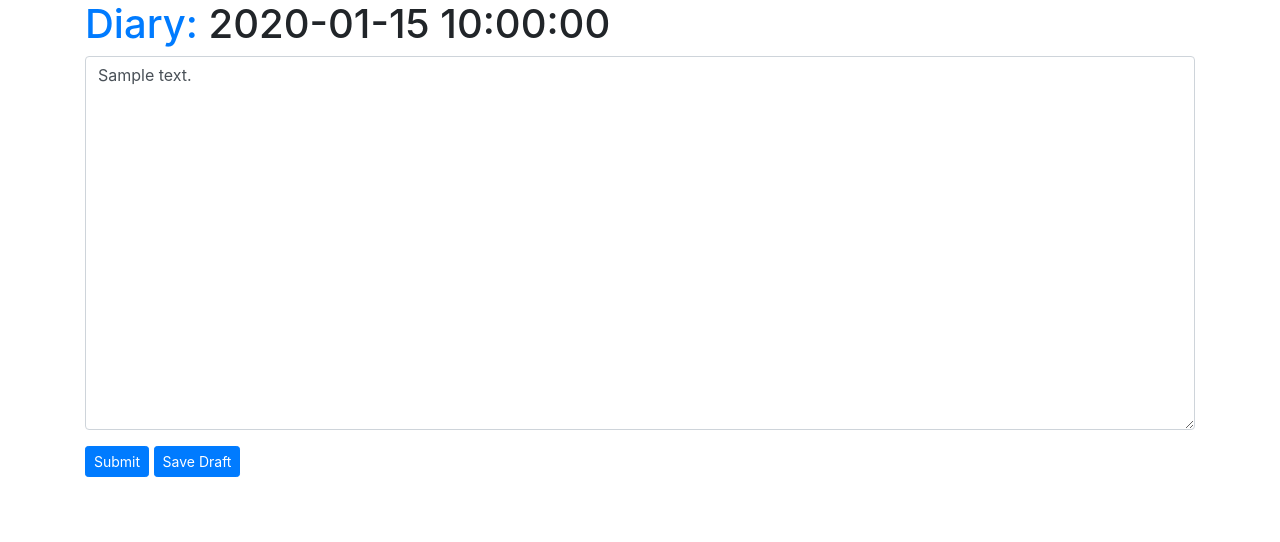
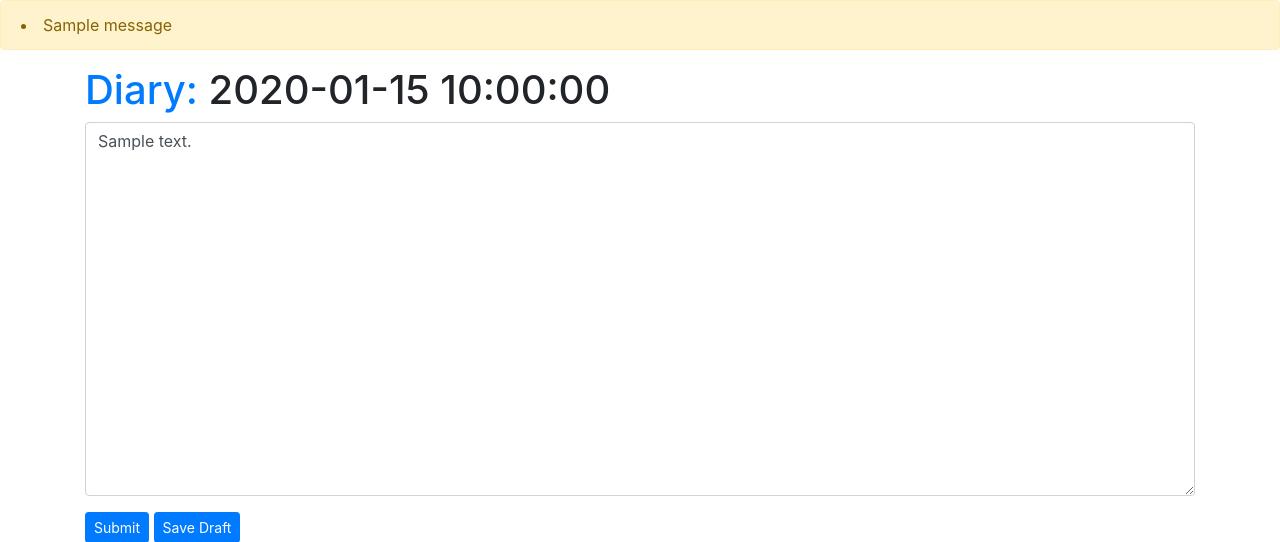
Before and after one commit to HaeckelK/diary_wa, a Flask app: template templates/form_diary_entry.html in a window 1280 px wide. Shown: the top 542 px of the page. Run offline with Flask 2, Linux system fonts and the light colour scheme; the template is opened without the code that fills it: most values are stand-ins (such as "Sample title", 1, 10 or a date in 2020); one stand-in notice (Sample message) is shown; some libraries are stand-ins or nearby versions.

Commit message:
feat: flash

```diff
--- a/app.py
+++ b/app.py
@@ -1,7 +1,7 @@
 from typing import Dict
 import configparser
 
-from flask import Flask, render_template, redirect, url_for, request, jsonify
+from flask import Flask, render_template, redirect, url_for, request, jsonify, flash
 import requests
 
 from diarydatabase import DiaryDatabase
@@ -13,7 +13,8 @@ def load_config():
     config.read('config.ini')
     filename = config['DATABASE']['path']
     config = {'DBFILENAME': filename,
-              'DATABASE':  DiaryDatabase(filename)}
+              'DATABASE':  DiaryDatabase(filename),
+              'SECRET_KEY': 'ndgnfdksmdfpa'}
     return config
 
 
@@ -73,4 +74,9 @@ def add_rawdiary_entry():
     is_draft = request.args['is_draft']
     db = app.config['DATABASE']
     db.upsert_rawdiary(id, rawtext, is_draft, is_extracted=0)
+    if is_draft == 1:
+        message = 'Diary entry saved as draft'
+    else:
+        message = 'Diary entry saved.'
+    flash(message)
     return redirect(url_for('index'))
--- a/templates/base.html
+++ b/templates/base.html
@@ -1,14 +1,25 @@
 <!doctype html>
 <html lang="en">
+
 <head>
   <!-- Required meta tags -->
   <meta charset="utf-8">
   <meta name="viewport" content="width=device-width, initial-scale=1, shrink-to-fit=no">
 
   <!-- Bootstrap CSS -->
-    <link rel="stylesheet" href="https://stackpath.bootstrapcdn.com/bootstrap/4.5.2/css/bootstrap.min.css" integrity="sha384-JcKb8q3iqJ61gNV9KGb8thSsNjpSL0n8PARn9HuZOnIxN0hoP+VmmDGMN5t9UJ0Z" crossorigin="anonymous">
+  <link rel="stylesheet" href="https://stackpath.bootstrapcdn.com/bootstrap/4.5.2/css/bootstrap.min.css"
+    integrity="sha384-JcKb8q3iqJ61gNV9KGb8thSsNjpSL0n8PARn9HuZOnIxN0hoP+VmmDGMN5t9UJ0Z" crossorigin="anonymous">
 
   <title>{% block title %}{% endblock %}</title>
+  {% with messages = get_flashed_messages() %}
+  {% if messages %}
+  <div class="alert alert-warning" role="alert">
+    {% for message in messages %}
+    <li>{{ message }}</li>
+    {% endfor %}
+  </div>
+  {% endif %}
+  {% endwith %}
 </head>
 <div class="container">{% block content %}{% endblock %}</div>
 <div id="footer">
@@ -17,8 +28,12 @@
 </div>
 <!-- Optional JavaScript -->
 <!-- jQuery first, then Popper.js, then Bootstrap JS -->
-    <script src="https://code.jquery.com/jquery-3.5.1.slim.min.js" integrity="sha384-DfXdz2htPH0lsSSs5nCTpuj/zy4C+OGpamoFVy38MVBnE+IbbVYUew+OrCXaRkfj" crossorigin="anonymous"></script>
-    <script src="https://cdn.jsdelivr.net/npm/popper.js@1.16.1/dist/umd/popper.min.js" integrity="sha384-9/reFTGAW83EW2RDu2S0VKaIzap3H66lZH81PoYlFhbGU+6BZp6G7niu735Sk7lN" crossorigin="anonymous"></script>
-    <script src="https://stackpath.bootstrapcdn.com/bootstrap/4.5.2/js/bootstrap.min.js" integrity="sha384-B4gt1jrGC7Jh4AgTPSdUtOBvfO8shuf57BaghqFfPlYxofvL8/KUEfYiJOMMV+rV" crossorigin="anonymous"></script>
+<script src="https://code.jquery.com/jquery-3.5.1.slim.min.js"
+  integrity="sha384-DfXdz2htPH0lsSSs5nCTpuj/zy4C+OGpamoFVy38MVBnE+IbbVYUew+OrCXaRkfj" crossorigin="anonymous"></script>
+<script src="https://cdn.jsdelivr.net/npm/popper.js@1.16.1/dist/umd/popper.min.js"
+  integrity="sha384-9/reFTGAW83EW2RDu2S0VKaIzap3H66lZH81PoYlFhbGU+6BZp6G7niu735Sk7lN" crossorigin="anonymous"></script>
+<script src="https://stackpath.bootstrapcdn.com/bootstrap/4.5.2/js/bootstrap.min.js"
+  integrity="sha384-B4gt1jrGC7Jh4AgTPSdUtOBvfO8shuf57BaghqFfPlYxofvL8/KUEfYiJOMMV+rV" crossorigin="anonymous"></script>
 </body>
+
 </html>
```
Lines whose indentation alone changed are shown as unchanged.
